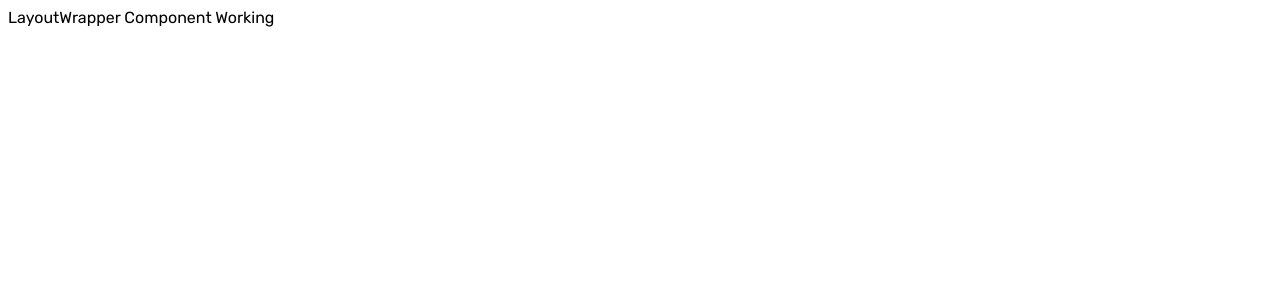
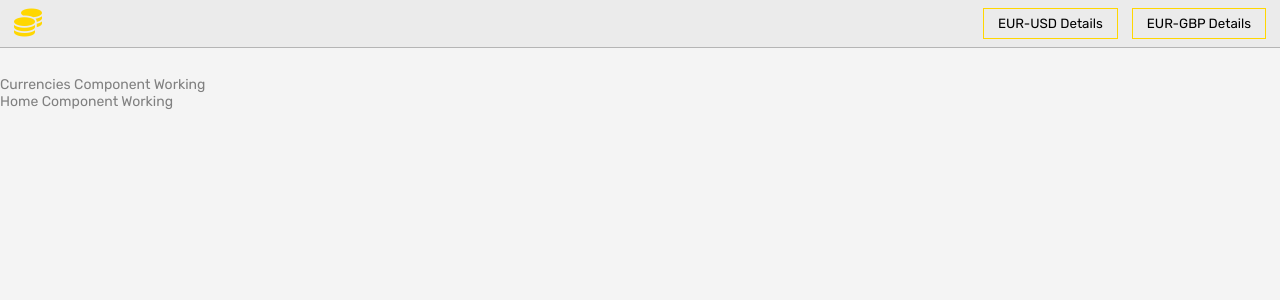
Before and after one commit to Mahmoud-Ashraf/currency-converter, a React (Create React App) app: page /home in a window 1280 px wide. Shown: the top 300 px of the page. Built offline with nearby package versions, Linux system fonts and the light colour scheme.

Commit message:
add layout and styling header

```diff
--- a/package.json
+++ b/package.json
@@ -3,6 +3,7 @@
   "version": "0.1.0",
   "private": true,
   "dependencies": {
+    "@fortawesome/fontawesome-free": "^6.4.2",
     "@testing-library/jest-dom": "^5.17.0",
     "@testing-library/react": "^13.4.0",
     "@testing-library/user-event": "^13.5.0",
--- a/src/UI/Header/Header.js
+++ b/src/UI/Header/Header.js
@@ -1,6 +1,14 @@
 const Header = () => {
     return (
-        <div> Header Component Working </div>
+        <header className="header">
+            <div className="header-logo">
+                <i class="fa-solid fa-coins"></i>
+            </div>
+            <div className="header-actions">
+                <button>EUR-USD Details</button>
+                <button>EUR-GBP Details</button>
+            </div>
+        </header>
     )
 }
 export default Header;
--- a/src/UI/LayoutWrapper/LayoutWrapper.js
+++ b/src/UI/LayoutWrapper/LayoutWrapper.js
@@ -1,6 +1,14 @@
+import Currencies from "../../components/Currencies/Currencies";
+import Header from "../Header/Header";
+import { Outlet } from 'react-router-dom';
+
 const LayoutWrapper = () => {
     return (
-        <div> LayoutWrapper Component Working </div>
+        <div>
+            <Header />
+            <Currencies />
+            <Outlet />
+        </div>
     )
 }
 export default LayoutWrapper;
--- a/src/assets/styles/base/_base.scss
+++ b/src/assets/styles/base/_base.scss
@@ -1,3 +1,9 @@
+@import './variables';
 @import './fonts';
 @import './typography';
 @import './helpers';
+
+body {
+    margin: 0;
+    background-color: $main-bg;
+}
--- a/src/assets/styles/base/_fonts.scss
+++ b/src/assets/styles/base/_fonts.scss
@@ -1,29 +1,29 @@
 @font-face {
-    font-family: "Rubik";
+    font-family: $main-font-family;
     src: url("../../fonts/Rubik-Regular.ttf") format("truetype");
     font-weight: 400;
 }
 
 @font-face {
-    font-family: "Rubik";
+    font-family: $main-font-family;
     src: url("../../fonts/Rubik-Light.ttf") format("truetype");
     font-weight: 300;
 }
 
 @font-face {
-    font-family: "Rubik";
+    font-family: $main-font-family;
     src: url("../../fonts/Rubik-Medium.ttf") format("truetype");
     font-weight: 500;
 }
 
 @font-face {
-    font-family: "Rubik";
+    font-family: $main-font-family;
     src: url("../../fonts/Rubik-SemiBold.ttf") format("truetype");
     font-weight: 600;
 }
 
 @font-face {
-    font-family: "Rubik";
+    font-family: $main-font-family;
     src: url("../../fonts/Rubik-Bold.ttf") format("truetype");
     font-weight: 700;
 }
--- a/src/assets/styles/base/_typography.scss
+++ b/src/assets/styles/base/_typography.scss
@@ -1,3 +1,8 @@
 * {
-    font-family: Rubik;
+    font-family: $main-font-family;
 }
+
+body, html {
+    color: $text-color;
+    font-size: $base-font-size;
+}
--- /dev/null
+++ b/src/assets/styles/base/_variables.scss
@@ -0,0 +1,36 @@
+$white: #FFF;
+$black: #000;
+$rubik: "Rubik";
+
+// Grays
+$gray-100: #f4f4f4;
+$gray-200: #ebebeb;
+$gray-300: #b5b5b5;
+$gray-400: #999;
+$gray-500: #808080;
+$gray-600: #6e6e6e;
+$gray-700: #464646;
+$gray-800: #393939;
+$gray-900: #1e1e1e;
+
+
+// Base
+$main-color: #FFD700;
+$main-font-family: $rubik;
+$main-bg: $gray-100;
+$text-color: $gray-500;
+$base-font-size: 14px;
+
+// Buttons
+$btn-padding: .5rem 1rem;
+$btn-bg: transparent;
+$btn-border: 1px solid $main-color;
+$btn-hover-bg: $main-color;
+$btn-hover-color: $white;
+
+// Header
+$header-bg: $gray-200;
+$header-border-color: $gray-300;
+$header-border: 1px solid $header-border-color;
+
+//
--- a/src/assets/styles/components/_header.scss
+++ b/src/assets/styles/components/_header.scss
@@ -0,0 +1,17 @@
+.header {
+    display: flex;
+    padding: .5rem 1rem;
+    justify-content: space-between;
+    background-color: $header-bg;
+    align-items: center;
+    border-bottom: $header-border;
+    margin-bottom: 2rem;
+    &-logo {
+        font-size: 2rem;
+        color: $main-color;
+    }
+    &-actions {
+        display: flex;
+        gap: 1rem;
+    }
+}
--- /dev/null
+++ b/src/assets/styles/utils/_buttons.scss
@@ -0,0 +1,10 @@
+button {
+    padding: $btn-padding;
+    border: $btn-border;
+    background-color: $btn-bg;
+    transition: all .3s ease-in-out;
+    &:hover {
+        background-color: $btn-hover-bg;
+        color: $btn-hover-color;
+    }
+}
--- /dev/null
+++ b/src/assets/styles/utils/_utils.scss
@@ -0,0 +1 @@
+@import './buttons';
--- a/src/components/Currencies/Currencies.js
+++ b/src/components/Currencies/Currencies.js
@@ -1,7 +1,6 @@
 const Currencies = () => {
     return (
-        <div>
-        </div>
+        <div> Currencies Component Working</div>
     )
 }
 export default Currencies;
--- a/src/styles.scss
+++ b/src/styles.scss
@@ -1,2 +1,4 @@
+@import '~@fortawesome/fontawesome-free/css/all.min.css';
 @import './assets/styles/base/base';
+@import './assets/styles/utils/utils';
 @import './assets/styles/components/components';
```
Also changed, not shown: 1 other file (tests, documents, lock files or other folders).
